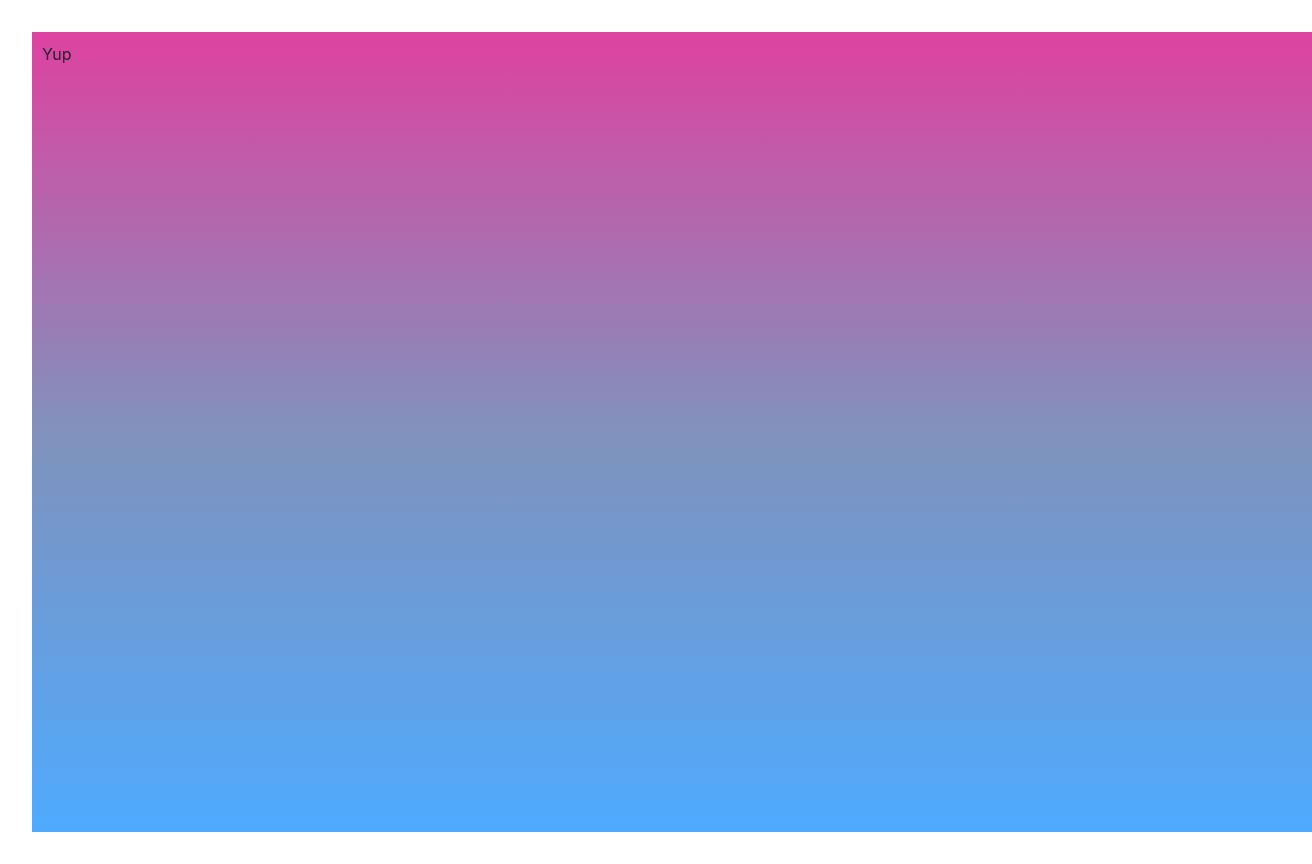
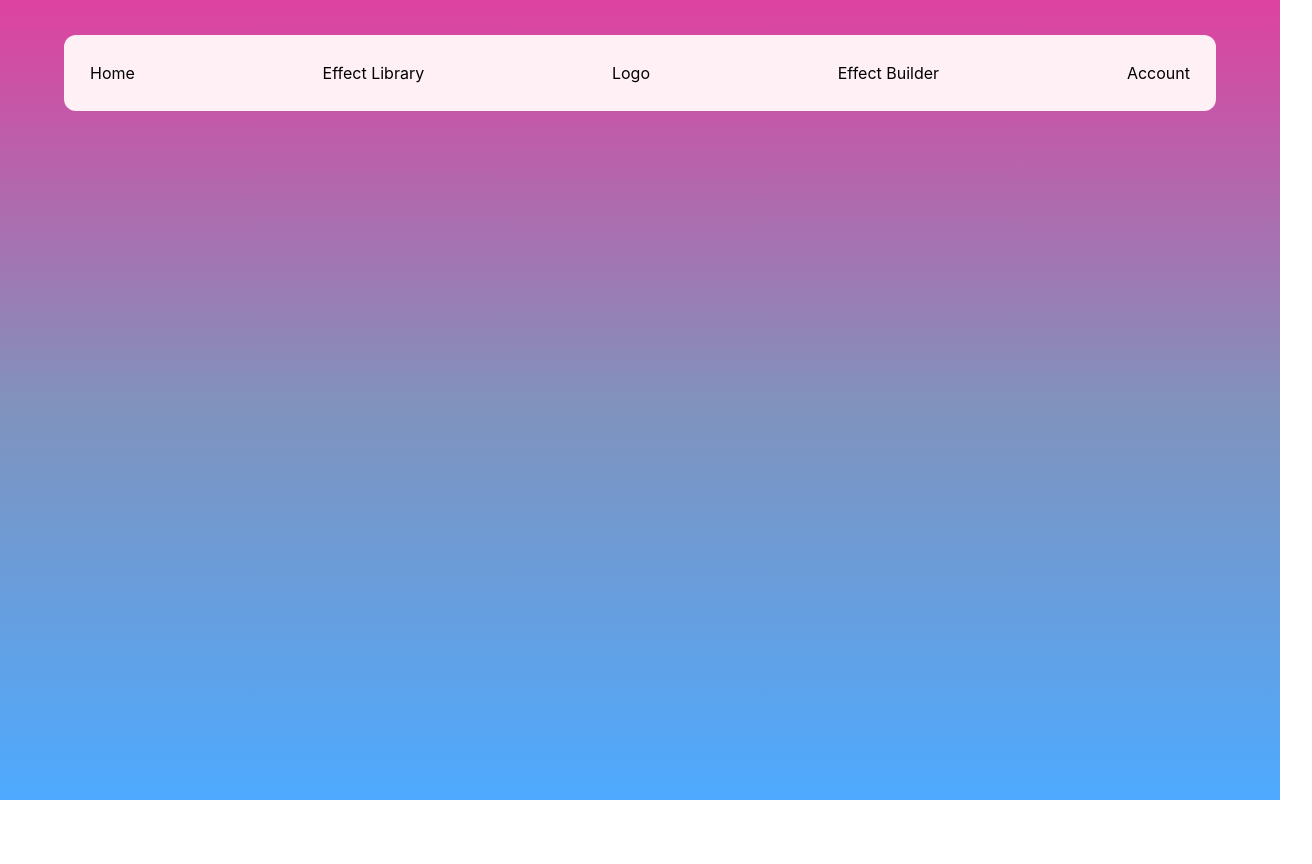
Before and after one commit to dlugoszj/Iris-Website, a React (Vite) app: page / in a window 1280 px wide. Shown: the whole page, 1312 px wide, since content can reach past the window. After the commit the page ends 800 px from the top, so only its background shows below. Built offline with nearby package versions, Linux system fonts and the light colour scheme.

Commit message:
NavBar styling

```diff
--- a/src/App.css
+++ b/src/App.css
@@ -1,48 +1,12 @@
-#root {
-  max-width: 1280px;
-  margin: 0 auto;
-  padding: 2rem;
-  text-align: center;
-}
 
-.logo {
-  height: 6em;
-  padding: 1.5em;
-  will-change: filter;
-  transition: filter 300ms;
-}
-.logo:hover {
-  filter: drop-shadow(0 0 2em #646cffaa);
-}
-.logo.react:hover {
-  filter: drop-shadow(0 0 2em #61dafbaa);
-}
-
-@keyframes logo-spin {
-  from {
-    transform: rotate(0deg);
-  }
-  to {
-    transform: rotate(360deg);
-  }
-}
-
-@media (prefers-reduced-motion: no-preference) {
-  a:nth-of-type(2) .logo {
-    animation: logo-spin infinite 20s linear;
-  }
-}
-
-.card {
-  padding: 2em;
-}
-
-.read-the-docs {
-  color: #888;
-}
 
 .gradient_background {
-  background: linear-gradient( #DE42A0, #8192BC, #4EAAFF);
   height: 100vh;
   width: 100vw;
+  background: linear-gradient( #DE42A0, #8192BC, #4EAAFF);
+  -webkit-background-size: cover;
+  -moz-background-size: cover;
+  -o-background-size: cover;
+  background-size:cover;
+  background-attachment: fixed;
 }
--- a/src/components/NavBar.tsx
+++ b/src/components/NavBar.tsx
@@ -1,11 +1,26 @@
-import { HStack, Text } from "@chakra-ui/react";
+import { HStack, Text, Box, Center } from "@chakra-ui/react";
 import React from "react";
 
 const NavBar = () => {
   return (
-    <HStack justifyContent={"space-between"} padding="10px">
-      <Text>Yup</Text>
-    </HStack>
+    <Center>
+      <Box
+        background="#fff0f5"
+        w="90%"
+        p={4}
+        color="black"
+        rounded="xl"
+        marginTop="35px"
+      >
+        <HStack justifyContent={"space-between"} padding="10px">
+          <Text>Home</Text>
+          <Text>Effect Library</Text>
+          <Text>Logo</Text>
+          <Text>Effect Builder</Text>
+          <Text>Account</Text>
+        </HStack>
+      </Box>
+    </Center>
   );
 };
 
```
